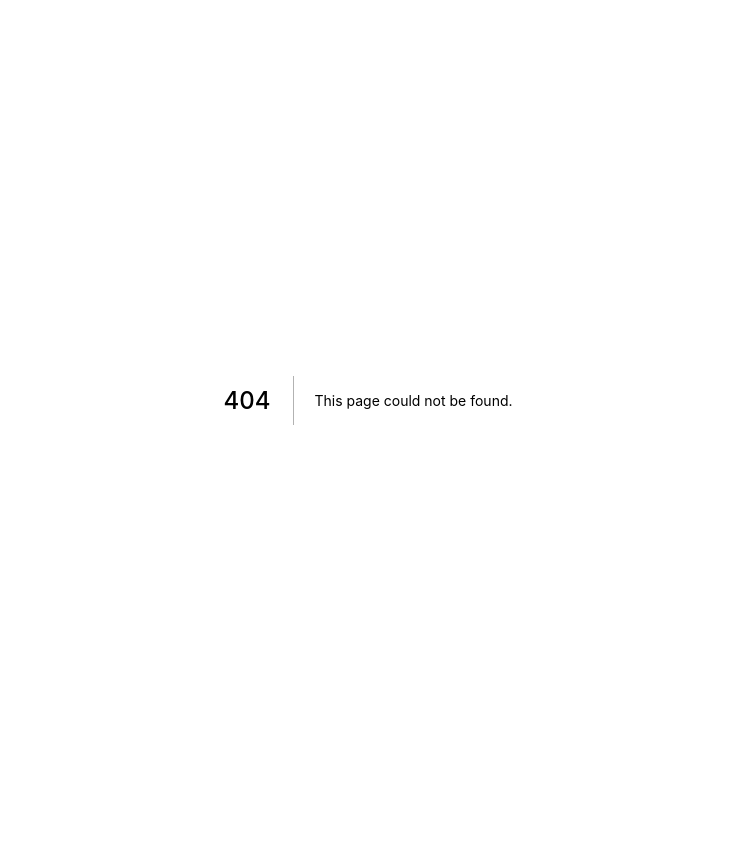
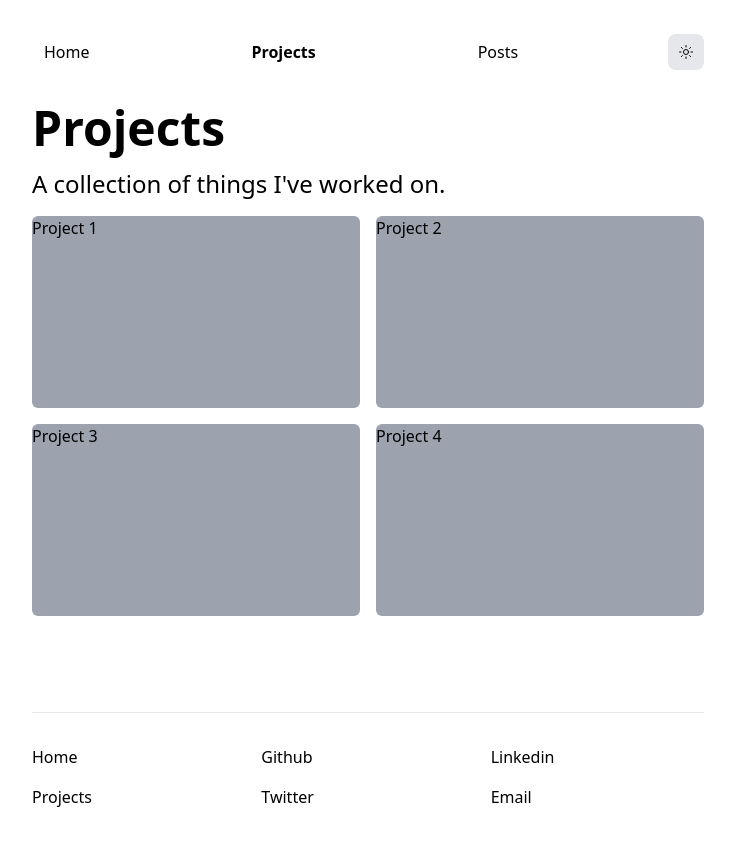
Before and after one commit to Camc314/camc314.github.io, a Next.js app: page /projects in a window 1280 px wide. Before the commit this address had no page. Shown: the top 846 px of the page, without its empty margins (272-1007 px from the left). Before the commit the page ends 800 px from the top, so only its background shows below. Built offline with nearby package versions, Linux system fonts and the light colour scheme.

Commit message:
create basic page structure

```diff
--- /dev/null
+++ b/pages/blog/[id].tsx
@@ -0,0 +1,11 @@
+import React from "react";
+import Container from "../../components/Container";
+
+export default function BlogSlug() {
+
+  return (
+    <Container>
+      <div>Blog</div>
+    </Container>
+  );
+}
--- /dev/null
+++ b/pages/blog/index.tsx
@@ -0,0 +1,25 @@
+import React from "react";
+import ContainerWithFooterNav from "../../components/ContainerWithFooterNav";
+
+const blogPosts = [];
+
+export default function Blog() {
+  return (
+    <ContainerWithFooterNav pageTitle="Home - Cameron Clark">
+      <div className="w-full">
+        <h1 className="text-5xl font-bold">Blog</h1>
+        {blogPosts.length == 0 && (
+          <h2 className="text-2xl my-4">
+            There's nothing here, check back later!
+          </h2>
+        )}
+        {[1, 2, 3, 4].map((i) => (
+          <div className="bg-gray-100 dark:bg-gray-800 p-4 rounded-lg my-4 w-full">
+            <h1 className="text-xl font-semibold">Blog Post title</h1>
+            <p>Blog Post short description</p>
+          </div>
+        ))}
+      </div>
+    </ContainerWithFooterNav>
+  );
+}
--- a/pages/index.js
+++ /dev/null
@@ -1,22 +0,0 @@
-import styles from "../styles/Home.module.css";
-import Header from "../components/header";
-import CodeBlock from "../components/CodeBlock";
-import CommandLine from "../components/CommandLine";
-import { useEffect } from "react";
-import { useRouter } from "next/router";
-
-export default function Home() {
-  const router = useRouter();
-
-  useEffect(() => {
-    router.push("/projects");
-  }, []);
-
-  return (
-    <div className={styles.container}>
-      <div>
-        <h1>Loading...</h1>
-      </div>
-    </div>
-  );
-}
--- /dev/null
+++ b/pages/index.tsx
@@ -0,0 +1,14 @@
+import ContainerWithFooterNav from "../components/ContainerWithFooterNav";
+
+export default function Home() {
+  return (
+    <ContainerWithFooterNav pageTitle="Home - Cameron Clark">
+        <div className="w-full">
+          <h1 className="text-5xl font-bold">Cameron Clark</h1>
+          <h2 className="text-2xl my-4">
+            Self-taught developer, computer science student, and athlete.
+          </h2>
+        </div>
+    </ContainerWithFooterNav>
+  );
+}
--- /dev/null
+++ b/pages/projects/index.tsx
@@ -0,0 +1,51 @@
+import Link from "next/link";
+import React from "react";
+import Container from "../../components/Container";
+import ContainerWithFooterNav from "../../components/ContainerWithFooterNav";
+
+type project = {
+  title: string;
+  description: string;
+  link: string;
+};
+
+const projects: project[] = [
+  { title: "Project 1", description: "Project Description", link: "" },
+  { title: "Project 2", description: "Project Description", link: "" },
+  { title: "Project 3", description: "Project Description", link: "" },
+  { title: "Project 4", description: "Project Description", link: "" },
+];
+
+export default function Blog() {
+  return (
+    <ContainerWithFooterNav pageTitle="Projects - Cameron">
+      <div className="w-full">
+        <h1 className="text-5xl font-bold">Projects</h1>
+        <h2 className="text-2xl my-4">
+          A collection of things I've worked on.
+        </h2>
+        <div className="grid md:grid-cols-2 w-full md:gap-4 gap-y-2">
+          {projects.map((project, i) => (
+            <ProjectItem project={project} key={`${i}-${project.title}`} />
+          ))}
+        </div>
+      </div>
+    </ContainerWithFooterNav>
+  );
+}
+
+function ProjectItem({ project }: { project: project }) {
+  return (
+    <Link href={project.link}>
+      <div className="rounded-md bg-gray-400 dark:bg-gray-600 h-48 relative">
+        <span>{project.title}</span>
+        <div className="rounded-md bg-gray-900 bg-opacity-75 opacity-0 hover:opacity-100 transition-all absolute w-full h-full top-0 left-0 flex flex-col justify-end p-4">
+          <h3 className="text-3xl text-white font-semibold">{project.title}</h3>
+          <p className="text-base text-white font-light">
+            {project.description}
+          </p>
+        </div>
+      </div>
+    </Link>
+  );
+}
```
